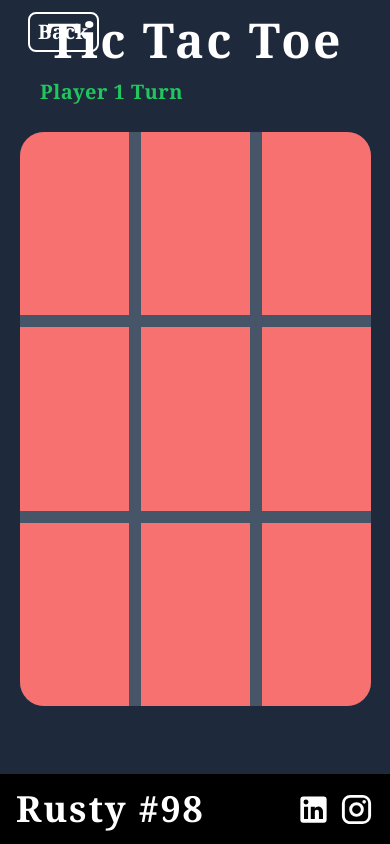
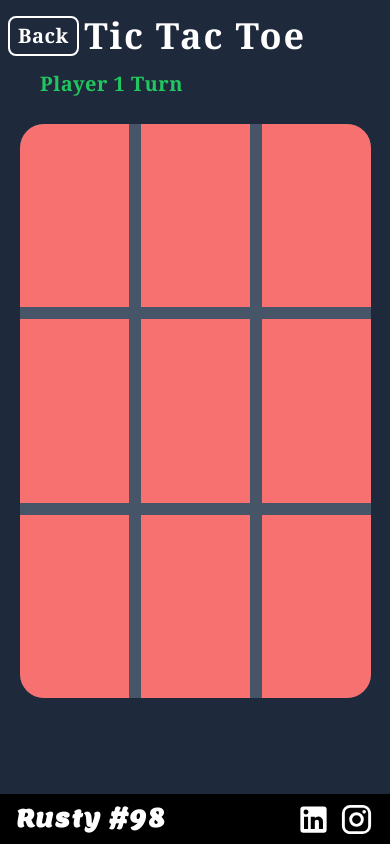
Before and after one commit to Rusty-98/tick, a React (Vite) app: page /local in a window 390 px wide. Built offline with nearby package versions, Linux system fonts and the light colour scheme; a web font is replaced by a local one.

Commit message:
css and logic imporved

```diff
--- a/src/App.jsx
+++ b/src/App.jsx
@@ -8,7 +8,7 @@ function App() {
       <div className='w-full h-[94vh] md:h-[95vh] bg-slate-800 text-white'>
         <h1 className='h-12 md:h-20 flex justify-center items-center font-bold font-madimiOne text-xl md:text-3xl tracking-wider'>Welcome to Game</h1>
         <h1 className='flex justify-center items-center font-bold font-lemon text-4xl md:text-6xl tracking-wider'>Tic Tac Toe</h1>
-        <div className='w-[95%] md:w-[80%] h-[78%] md:h-[74%] mx-auto mt-5 md:mt-10 rounded-xl border-2 border-emerald-500 overflow-hidden p-2 justify-center items-center'>
+        <div className='w-[95%] md:w-[80%] h-[75%] md:h-[74%] mx-auto mt-5 md:mt-10 rounded-xl border-2 border-emerald-500 overflow-hidden p-2 justify-center items-center'>
           <div className='w-full px-5 md:px-10 text-3xl font-semibold flex items-center justify-between md:justify-start gap-5 mt-10'>
             <Link className='btn btn-gradient btn-glow w-full h-20 bg-red-400 rounded-[50px] flex items-center justify-center' to={`/bot`}><div className='text-3xl font-madimiOne tracking-wide'>Single Player</div></Link>
           </div>
--- a/src/Components/Footer.jsx
+++ b/src/Components/Footer.jsx
@@ -15,8 +15,8 @@ const Footer = () => {
     }
 
     return (
-        <div className='h-[70px] bg-black flex justify-between w-full fixed z-10 bottom-0'>
-            <div className='text-white text-4xl font-bold font-serif tracking-wider pl-4 h-full w-fit flex items-center'>
+        <div className='h-[50px] md:h-[70px] bg-black flex justify-between w-full fixed z-10 bottom-0'>
+            <div className='text-white text-2xl md:text-4xl font-semibold font-lemon tracking-wider pl-4 h-full w-fit flex items-center'>
                 Rusty #98
             </div>
             <div className='h-full flex justify-center items-center mr-4'>
--- a/src/Local.jsx
+++ b/src/Local.jsx
@@ -49,8 +49,8 @@ const Local = () => {
     return (
         <div className='w-full h-screen bg-slate-800 text-white'>
             <div className='w-full relative flex items-center'>
-                <Link to={`/`}><button className='absolute top-[50%] -translate-y-[50%] left-7 text-xl border-2 border-white px-2 py-1 font-serif tracking-wide font-bold rounded-lg'>Back</button></Link>
-                <h1 className='text-5xl font-bold mx-auto font-serif tracking-wider text-center pt-4'>Tic Tac Toe</h1>
+                <Link to={`/`}><button className='absolute top-[50%] -translate-y-[50%] left-2 md:left-7 text-xl border-2 border-white px-2 py-1 mt-2 font-serif tracking-wide font-bold rounded-lg'>Back</button></Link>
+                <h1 className='text-4xl md:text-5xl font-bold mx-auto font-serif tracking-wider text-center pt-4'>Tic Tac Toe</h1>
             </div>
             <div className='w-full h-10 flex items-center font-bold text-xl font-serif tracking-wide text-green-500 px-10 mt-2'>
                 {!winner && (chaal === '1' ? `Player 1 Turn` : `Player 2 Turn`)}
--- a/src/Online.jsx
+++ b/src/Online.jsx
@@ -54,6 +54,7 @@ const Online = () => {
     useEffect(() => {
         socket.on("entry", (data) => {
             alert(data);
+            setWait(false);
         });
         socket.on('other', (data) => {
             alert(data);
@@ -133,6 +134,7 @@ const Online = () => {
         setBoard([0, 0, 0, 0, 0, 0, 0, 0, 0]);
         setChaal('1');
         setWinner('');
+        setWait(true);
     };
 
     const handleKeyPress = (e) => {
@@ -165,7 +167,7 @@ const Online = () => {
                 {!winner && !wait && (chaal === playerNum ? `Your Turn` : `Opponent's Turn`)}
                 {winner && (winner === 'draw' ? `It's a draw!` : `Winner is : Player ${winner}!`)}
             </div>
-            <div className='w-[90%] md:w-[70%] md:h-[70vh] relative h-[68vh] bg-slate-600 rounded-3xl mt-5 grid grid-cols-3 grid-rows-3 gap-3 overflow-hidden mx-auto '>
+            <div className='w-[90%] md:w-[70%] md:h-[70vh] relative h-[65vh] bg-slate-600 rounded-3xl mt-5 grid grid-cols-3 grid-rows-3 gap-3 overflow-hidden mx-auto '>
                 {wait && <div className='w-full h-full absolute backdrop-blur-md'>
                    <img src="/load.svg" alt="" className='w-[80%] h-[80%] mx-auto' />
                 </div>}
```
